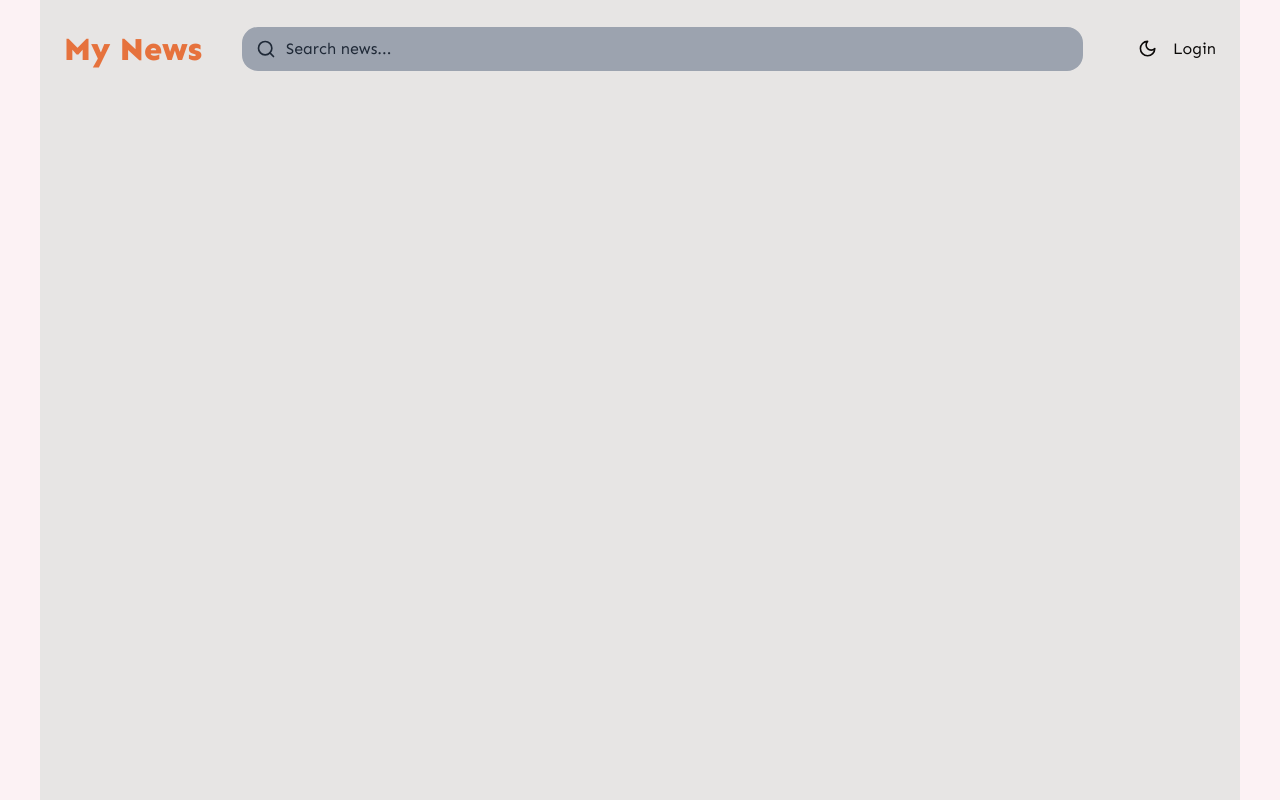
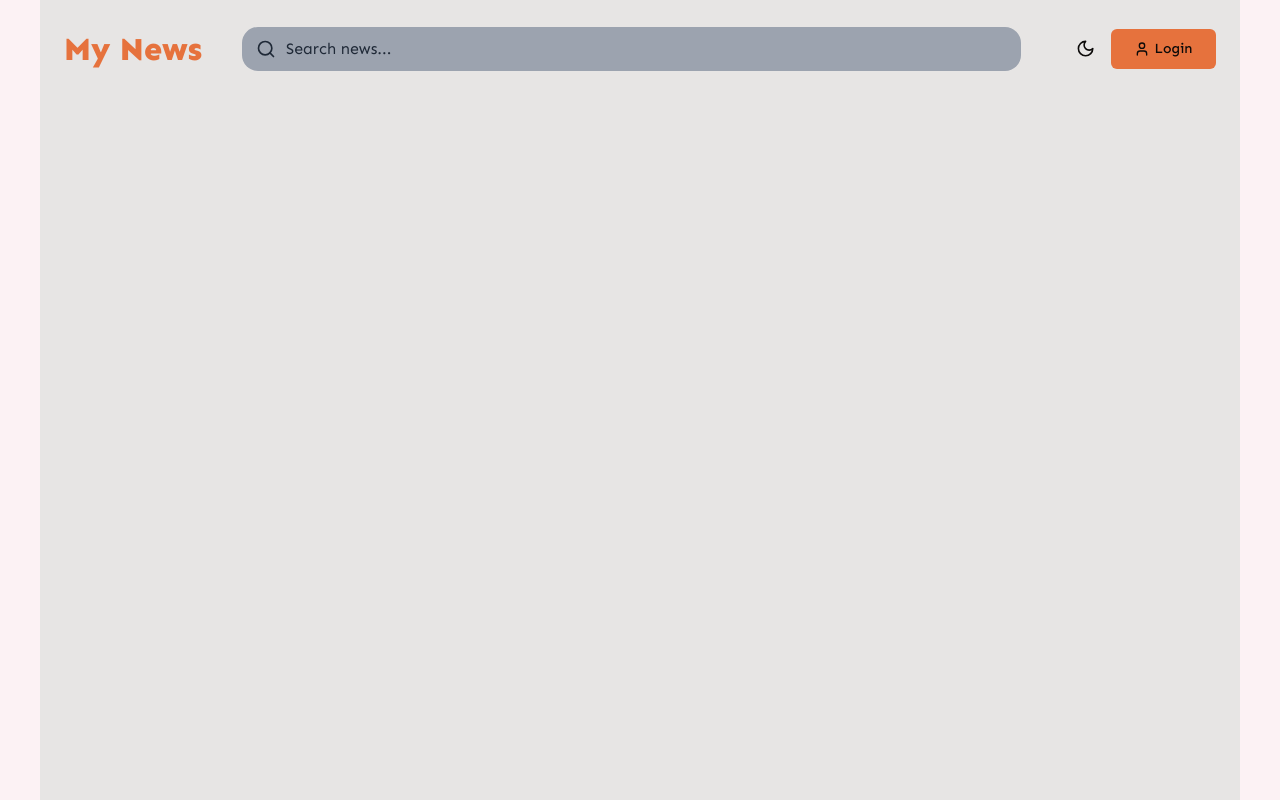
Before and after one commit to ValeraKaktotak/React-TS-News-App, a React (Vite) app: page / in a window 1280 px wide. Built offline with nearby package versions, Linux system fonts and the light colour scheme.

Commit message:
added ProfileButton component

```diff
--- a/package.json
+++ b/package.json
@@ -30,6 +30,8 @@
     "eslint-plugin-react-refresh": "^0.4.9",
     "globals": "^15.9.0",
     "postcss": "^8.4.47",
+    "prettier": "^3.3.3",
+    "prettier-plugin-tailwindcss": "^0.6.6",
     "tailwindcss": "^3.4.11",
     "typescript": "^5.5.3",
     "typescript-eslint": "^8.0.1",
--- a/src/components/Header.tsx
+++ b/src/components/Header.tsx
@@ -1,8 +1,9 @@
 import type { FC } from 'react'
 
 //Components
-import Logo from '@/components/common/Logo'
-import ThemeToggler from '@/components/common/ThemeToggler'
+import { Logo } from '@/components/common/Logo'
+import { ThemeToggler } from '@/components/common/ThemeToggler'
+import { ProfileButton } from './common/ProfileButton'
 import { SearchComponent } from './common/SearchComponent'
 
 export const Header: FC = () => {
@@ -13,7 +14,7 @@ export const Header: FC = () => {
         <SearchComponent />
         <div className='flex items-center'>
           <ThemeToggler />
-					<div>Login</div>
+          <ProfileButton />
         </div>
       </div>
     </section>
--- a/src/components/common/Logo.tsx
+++ b/src/components/common/Logo.tsx
@@ -9,11 +9,10 @@ interface ILogo {
   text: string
 }
 
-const Logo: FC<ILogo> = ({ className, text }) => {
+export const Logo: FC<ILogo> = ({ className, text }) => {
   return (
     <Link to={'/'} className={cn('text-[32px] font-extrabold', className)}>
       {text}
     </Link>
   )
 }
-export default Logo
--- /dev/null
+++ b/src/components/common/ProfileButton.tsx
@@ -0,0 +1,50 @@
+import { CircleUser, Loader, User } from 'lucide-react'
+import React, { useState } from 'react'
+
+//Libs
+import { cn } from '@/libs/utils'
+import { Link } from 'react-router-dom'
+
+interface Props {
+  className?: string
+}
+
+export const ProfileButton: React.FC<Props> = ({ className }) => {
+  const [isLogin, setIsLogin] = useState<
+    'unauthenticated' | 'authenticated' | 'loading'
+  >('unauthenticated')
+
+  const onClickSignIn = () => {
+    setIsLogin('loading')
+    setTimeout(() => {
+      setIsLogin(
+        isLogin === 'unauthenticated' ? 'authenticated' : 'unauthenticated'
+      )
+    }, 2000)
+    console.log(isLogin)
+  }
+
+  return (
+    <div className={cn(className)}>
+      {isLogin === 'unauthenticated' ? (
+        <button
+          onClick={onClickSignIn}
+          className='flex h-10 w-[105px] items-center justify-center gap-1 rounded-md bg-primary px-4 py-2 text-sm font-medium'
+        >
+          <User size={16} /> Login
+        </button>
+      ) : isLogin === 'authenticated' ? (
+        <Link to='#'>
+          <button className='flex h-10 w-[105px] items-center justify-center gap-2 rounded-md bg-primary px-4 py-2 text-sm font-medium'>
+            <CircleUser size={18} />
+            Profile
+          </button>
+        </Link>
+      ) : (
+        <div className='pointer-events-none inline-flex h-10 w-[105px] items-center justify-center whitespace-nowrap rounded-md bg-gray-500 bg-primary px-4 py-2 text-sm font-medium text-primary-foreground opacity-50'>
+          <Loader className='h-5 w-5 animate-spin' />
+        </div>
+      )}
+    </div>
+  )
+}
--- a/src/components/common/SearchComponent.tsx
+++ b/src/components/common/SearchComponent.tsx
@@ -56,7 +56,7 @@ export const SearchComponent: FC<ISearchComponent> = ({ className }) => {
       >
         <Search className='absolute left-3 top-1/2 h-5 translate-y-[-50%] text-gray-800' />
         <input
-					className='w-full rounded-2xl bg-gray-400 pl-11 pr-5 outline-none text-black placeholder-gray-800'
+          className='w-full rounded-2xl bg-gray-400 pl-11 pr-5 text-black placeholder-gray-800 outline-none'
           type='text'
           placeholder='Search news...'
           onFocus={() => setFocused(true)}
@@ -73,11 +73,11 @@ export const SearchComponent: FC<ISearchComponent> = ({ className }) => {
               focused && 'visible top-12 opacity-100'
             )}
           >
-						{searchedNews.data.map(news => (
+            {searchedNews.data.map((news) => (
               <Link
                 key={news.title}
                 to={`#`}
-								className='flex w-full items-center gap-3 px-3 py-2 hover:bg-primary/20'
+                className='hover:bg-primary/20 flex w-full items-center gap-3 px-3 py-2'
                 onClick={onClickItem}
               >
                 <img
--- a/src/components/common/ThemeToggler.tsx
+++ b/src/components/common/ThemeToggler.tsx
@@ -1,7 +1,7 @@
 import { MoonIcon, SunIcon } from 'lucide-react'
 import { useState, type FC } from 'react'
 
-const ThemeToggler: FC = () => {
+export const ThemeToggler: FC = () => {
   const [theme, setTheme] = useState<'light' | 'dark'>(localStorage.theme)
 
   if (
@@ -27,7 +27,7 @@ const ThemeToggler: FC = () => {
     <div>
       <button
         onClick={() => (theme === 'light' ? setDark() : setLight())}
-				className='h-[50px] w-[50px] rounded-full flex justify-center items-center'
+        className='flex h-[50px] w-[50px] items-center justify-center rounded-full'
       >
         <MoonIcon className='h-[1.2rem] w-[1.2rem] rotate-0 scale-100 transition-all dark:rotate-90 dark:scale-0' />
         <SunIcon className='absolute h-[1.2rem] w-[1.2rem] rotate-90 scale-0 transition-all dark:rotate-0 dark:scale-100' />
@@ -35,4 +35,3 @@ const ThemeToggler: FC = () => {
     </div>
   )
 }
-export default ThemeToggler
--- a/src/layout/Layout.tsx
+++ b/src/layout/Layout.tsx
@@ -9,7 +9,7 @@ type ILayout = {
 
 export const Layout: FC<ILayout> = ({ children }) => {
   return (
-		<div className='app bg-mainBackground h-screen w-[1200px] m-auto p-6 transition-colors duration-500 ease-in-out text-foreground'>
+    <div className='app m-auto h-screen w-full max-w-[1200px] bg-mainBackground p-6 text-foreground transition-colors duration-500 ease-in-out'>
       <Header />
       {children}
     </div>
```
Also changed, not shown: src/App.tsx (indentation only), 2 other files (tests, documents, lock files or other folders). Lines whose indentation alone changed are shown as unchanged.
